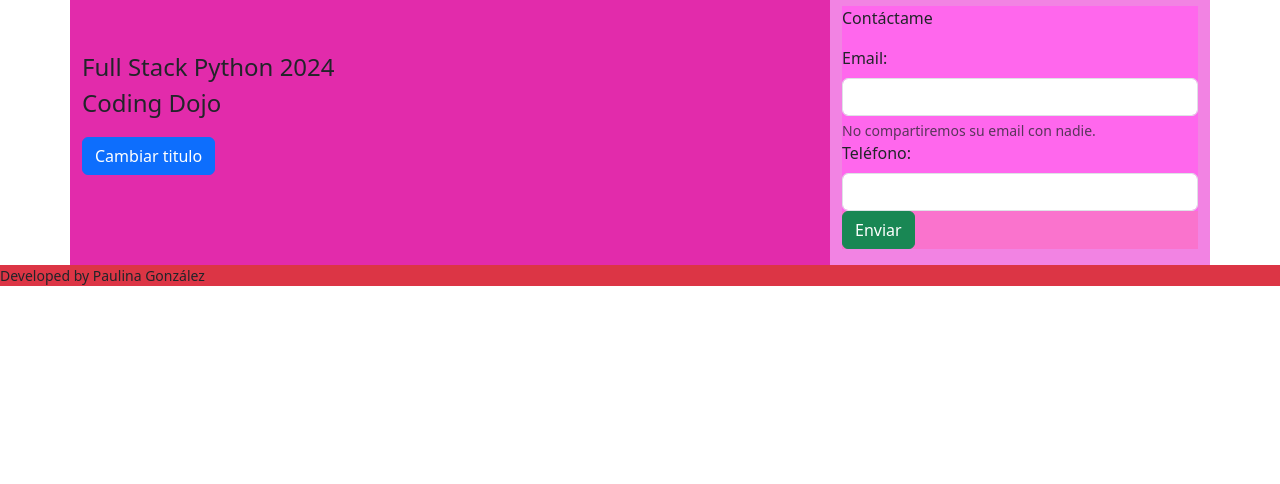
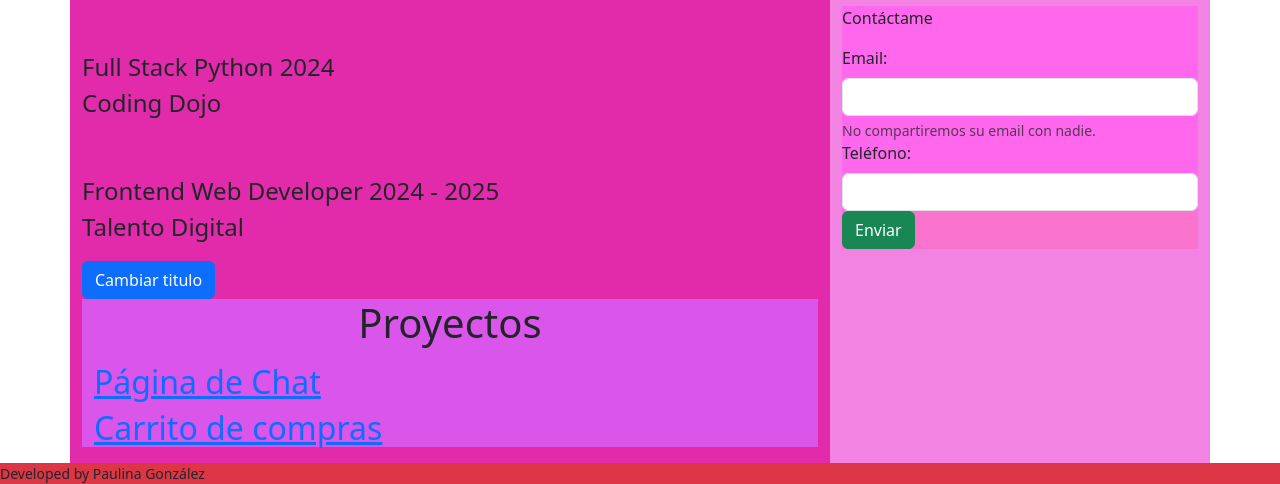
Before and after one commit to Paugdev/evaluacionPortafolio, a plain HTML site: page index.html in a window 1280 px wide. Shown: the part 663-1147 px from the top of the page. Before the commit the page ends 949 px from the top, so only its background shows below. Drawn offline with Linux system fonts and the light colour scheme.

Commit message:
se corrige index

```diff
--- a/index.html
+++ b/index.html
@@ -26,8 +26,22 @@
                     <p> Full Stack Python
                         2024 <br>
                         Coding Dojo
-                    </p>
+                    </p> <br>
+					<p>
+						Frontend Web Developer
+						2024 - 2025 <br>
+						Talento Digital
+					</p>
+
 					<button class="btn btn-primary" onclick="cambiarColorTitulo()"> Cambiar titulo</button>
+
+					<div class="container col-xs-12">
+						<h1>Proyectos</h1>
+						<p>
+							<a href="https://paugdev.github.io/proyectoConsolidacion3/"><h2>Página de Chat</h2></a>
+							<a href="https://paugdev.github.io/ProyectoConsolidacion4/"><h2>Carrito de compras</h2></a>
+						</p>
+					</div>
 				</article>
 				<aside  id="lateral"class="col-xs-12 col-md-4">
 					<p>Tecnologías que conozco</p>
@@ -72,7 +86,6 @@
 
 
 
-
 		<footer class="col-xs-12 bg-danger">
 			<small>Developed by Paulina González</small>
 		</footer>
```
